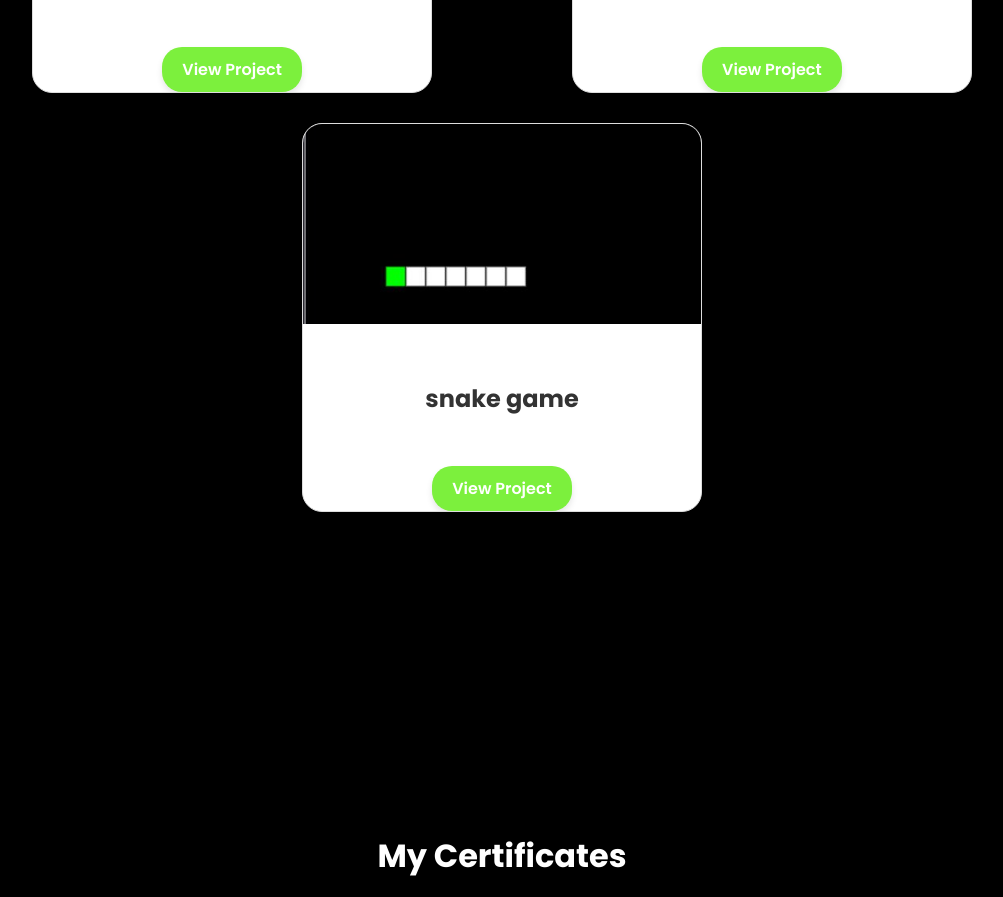
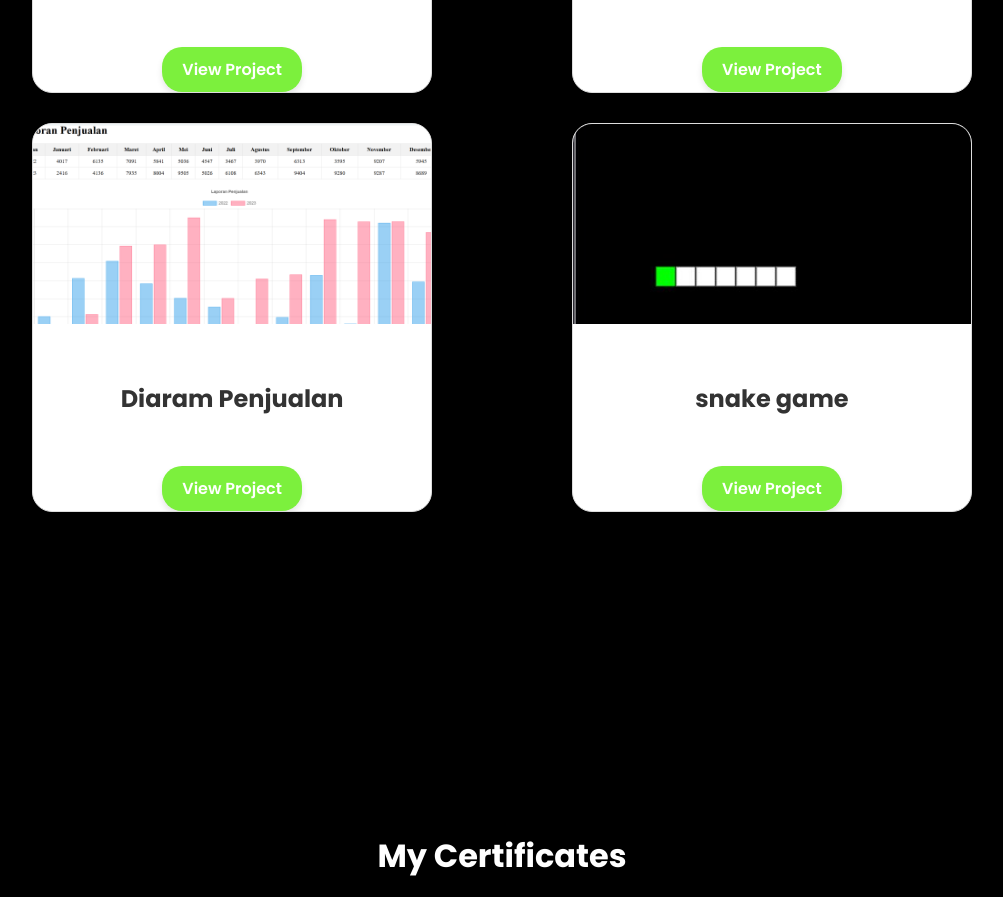
Before and after one commit to fachrihasan15/fachrihasan15_, a plain HTML site: page index.html in a window 1280 px wide. Shown: the part 1284-2181 px from the top of the page, without its empty margins (138-1141 px from the left). Drawn offline with nearby package versions, Linux system fonts and the light colour scheme.

Commit message:
Update index.html

```diff
--- a/index.html
+++ b/index.html
@@ -70,8 +70,16 @@
                 <p></p>
                 <a href="calculator.html" target="_blank">View Project</a>
             </div>
+
             <div class="project-item">
-                <img src="snakegame.JPG" alt="Project 3">
+                <img src="diagram/1.png" alt="Project 3">
+                <h3>Diaram Penjualan</h3>
+                <p></p>
+                <a href="diagram/index.html" target="_blank">View Project</a>
+            </div>
+
+            <div class="project-item">
+                <img src="snakegame.JPG" alt="Project 4">
                 <h3>snake game</h3>
                 <p></p>
                 <a href="snakegame.html" target="_blank">View Project</a>
```
